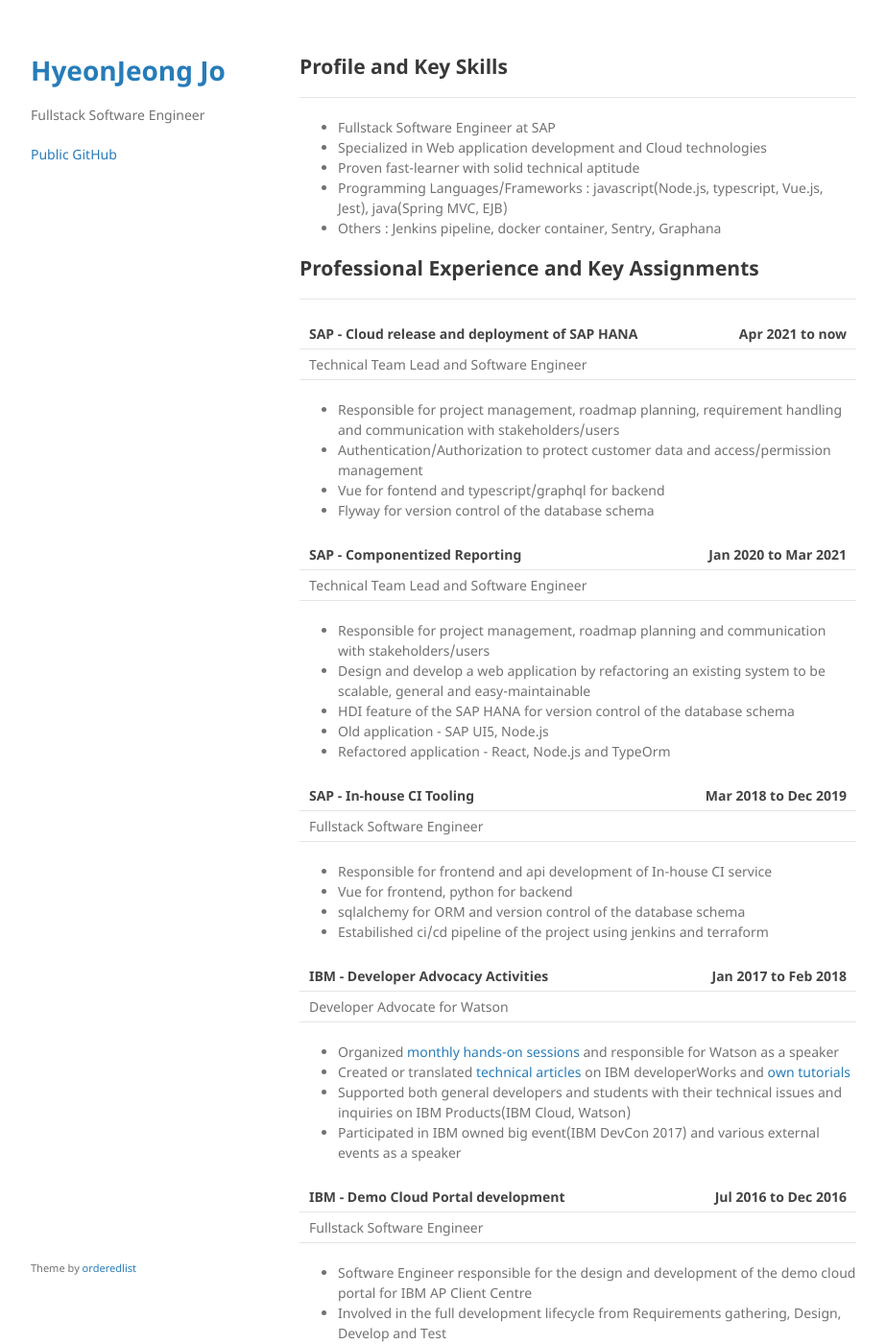
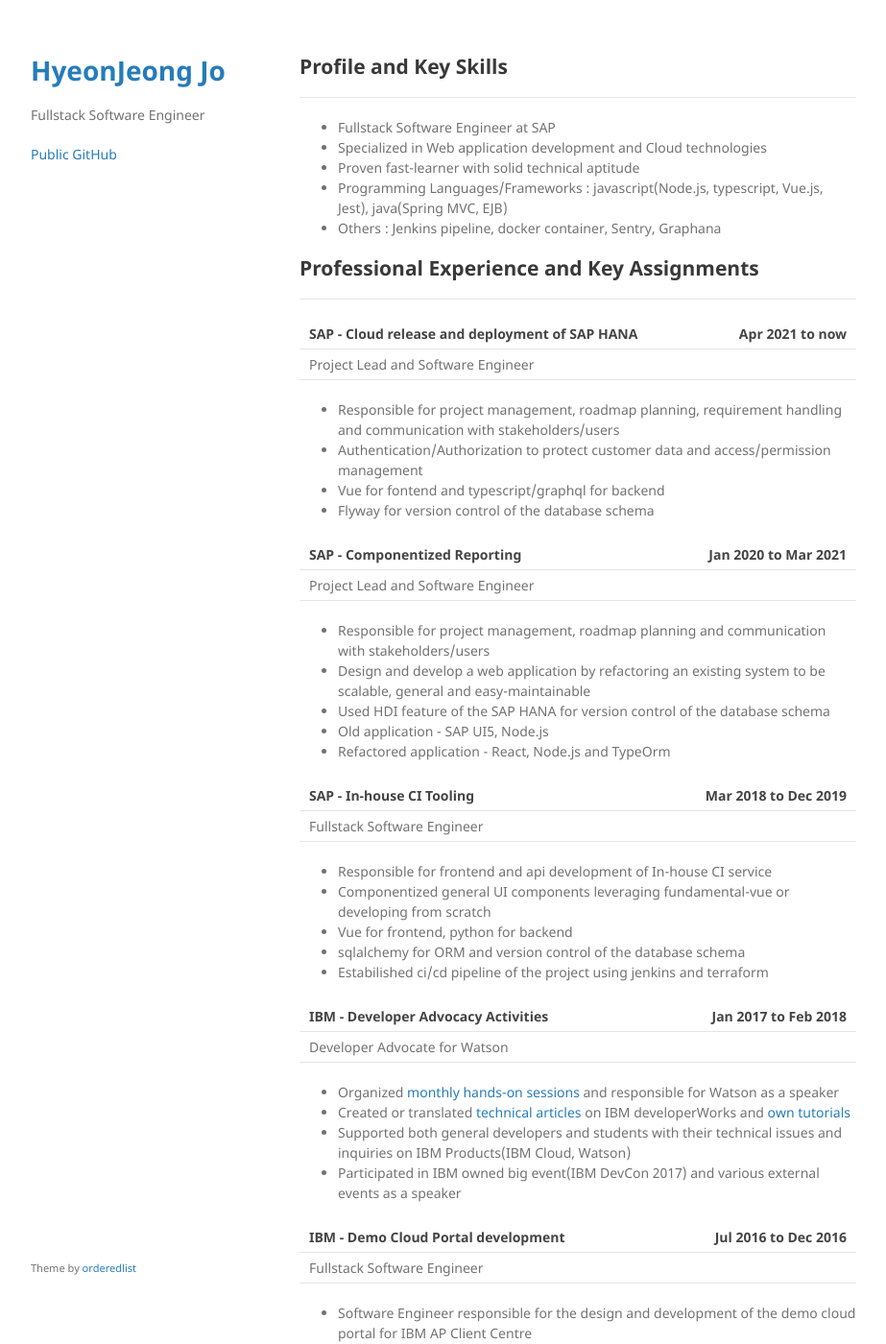
Before and after one commit to hjjo/hjjo.github.io, a Jekyll site: the page built from index.md, in a window 1280 px wide and 1400 px high. Shown: the whole window at 96% size, without its empty margins (178-1101 px from the left). Built offline with Jekyll 4.4.1, drawn with Linux system fonts in a browser that asks for light colours; our own code applies the rules of GitHub Pages for plain Markdown files.

Commit message:
refined latest cv

```diff
--- a/index.md
+++ b/index.md
@@ -15,7 +15,7 @@ layout: default
 
 |SAP - Cloud release and deployment of SAP HANA    | | Apr 2021 to now |
 |:-------------------------------------------------|-|----------------:|
-|Technical Team Lead and Software Engineer         | |                 |
+|Project Lead and Software Engineer         | |                 |
 
 - Responsible for project management, roadmap planning, requirement handling and communication with stakeholders/users
 - Authentication/Authorization to protect customer data and access/permission management
@@ -24,11 +24,11 @@ layout: default
 
 |SAP - Componentized Reporting                        | | Jan 2020 to Mar 2021 |
 |:----------------------------------------------------|-|---------------------:|
-|Technical Team Lead and Software Engineer            | |                      |
+|Project Lead and Software Engineer            | |                      |
 
 - Responsible for project management, roadmap planning and communication with stakeholders/users
 - Design and develop a web application by refactoring an existing system to be scalable, general and easy-maintainable
-- HDI feature of the SAP HANA for version control of the database schema
+- Used HDI feature of the SAP HANA for version control of the database schema
 - Old application - SAP UI5, Node.js
 - Refactored application - React, Node.js and TypeOrm
 
@@ -37,6 +37,7 @@ layout: default
 |Fullstack Software Engineer                      | |                      |
 
 - Responsible for frontend and api development of In-house CI service
+- Componentized general UI components leveraging fundamental-vue or developing from scratch
 - Vue for frontend, python for backend
 - sqlalchemy for ORM and version control of the database schema
 - Estabilished ci/cd pipeline of the project using jenkins and terraform
```
